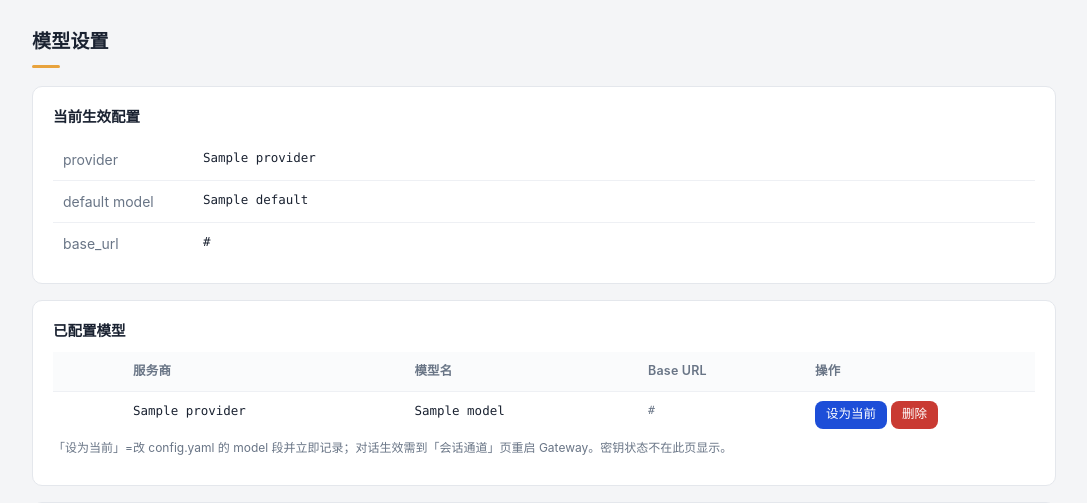
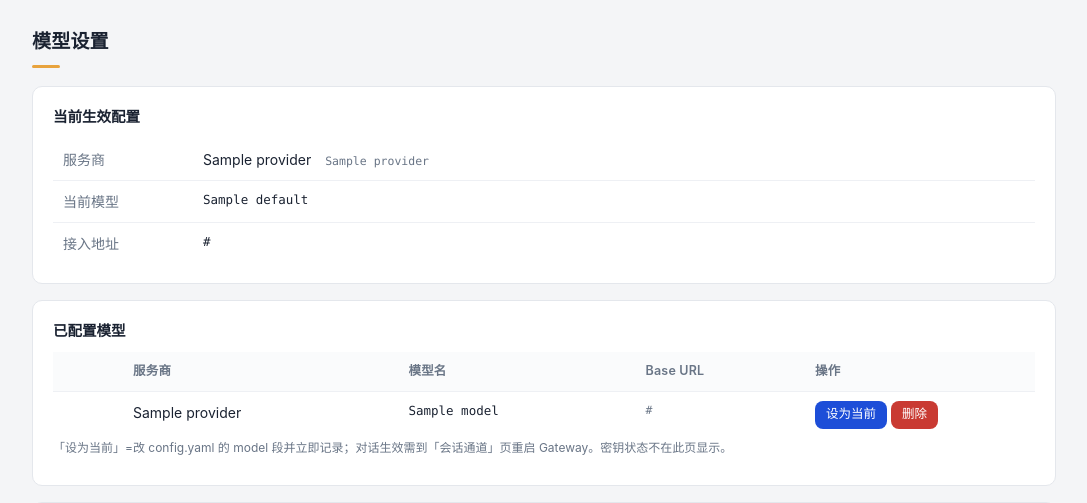
Before and after one commit to qq5871480/hermes-console, a Flask app: template templates/model.html in a window 1280 px wide. Shown: the top 503 px of the page, without its empty margins (96-1183 px from the left). Run offline with Flask 3, Linux system fonts and the light colour scheme; the template is opened without the code that fills it: most values are stand-ins (such as "Sample title", 1, 10 or a date in 2020).

Commit message:
fix: shared init password across workers (file-backed) + INSERT OR IGNORE race; feat: Chinese provider names on model page; add one-step install.sh

```diff
--- a/app.py
+++ b/app.py
@@ -29,9 +29,19 @@ APP_DIR = Path(__file__).resolve().parent
 DB_PATH = Path(os.environ.get('CONSOLE_DB', str(APP_DIR / 'console.db')))
 INIT_PASSWORD = os.environ.get('CONSOLE_INIT_PASSWORD', '')
 if not INIT_PASSWORD:
-    # 未指定初始密码时随机生成，首次启动打印到日志（仅初始化admin账户时生效）
-    INIT_PASSWORD = 'hc-' + secrets.token_hex(8)
-    print(f'[hermes-console] initial init_password (first init only, change after login): {INIT_PASSWORD}')
+    # 未指定时随机生成一次并落盘（600权限），保证多worker共用同一个初始密码
+    _pwf = Path(os.environ.get('CONSOLE_DB', str(APP_DIR / 'console.db'))).with_suffix('.initpw')
+    try:
+        if _pwf.exists():
+            INIT_PASSWORD = _pwf.read_text(encoding='utf-8').strip()
+        if not INIT_PASSWORD:
+            INIT_PASSWORD = 'hc-' + secrets.token_hex(8)
+            _pwf.write_text(INIT_PASSWORD, encoding='utf-8')
+            os.chmod(_pwf, 0o600)
+        print(f'[hermes-console] 初始密码（首次登录用，登录后强制修改）: {INIT_PASSWORD}')
+    except Exception:
+        INIT_PASSWORD = 'hc-' + secrets.token_hex(8)
+        print(f'[hermes-console] 初始密码（首次登录用，登录后强制修改）: {INIT_PASSWORD}')
 
 def _resolve_hermes_bin():
     env = os.environ.get('HERMES_BIN')
@@ -127,7 +137,7 @@ def init_db():
             login_fails INTEGER DEFAULT 0, locked_until REAL DEFAULT 0)''')
         if not conn.execute('SELECT id FROM users WHERE username="admin"').fetchone():
             salt = secrets.token_hex(16)
-            conn.execute('INSERT INTO users(username,pw_hash,salt,must_change) VALUES(?,?,?,1)',
+            conn.execute('INSERT OR IGNORE INTO users(username,pw_hash,salt,must_change) VALUES(?,?,?,1)',
                          ('admin', hashlib.pbkdf2_hmac('sha256', INIT_PASSWORD.encode(), salt.encode(), 200000).hex(), salt))
 
 def verify_pw(username, password):
@@ -684,7 +694,9 @@ def model():
         return redirect(url_for('model'))
     with db() as conn:
         models = [dict(r) for r in conn.execute('SELECT * FROM models ORDER BY is_current DESC, created DESC')]
-    return render_template('model.html', cur=m, plist=plist, reg=reg, models=models)
+    # provider id → 中文名映射，模板显示中文
+    pnames = {k: p.get('cn_name') or p.get('name') or k for k, p in reg.items()}
+    return render_template('model.html', cur=m, plist=plist, reg=reg, models=models, pnames=pnames)
 
 @app.route('/model/models', methods=['POST'])
 @login_required
--- a/templates/model.html
+++ b/templates/model.html
@@ -5,9 +5,9 @@
 <div class="card">
 <h3>当前生效配置</h3>
 <table>
-<tr><td style="width:140px;color:var(--mut)">provider</td><td class="mono">{{cur.get('provider','（未设）')}}</td></tr>
-<tr><td style="color:var(--mut)">default model</td><td class="mono">{{cur.get('default','（未设）')}}</td></tr>
-<tr><td style="color:var(--mut)">base_url</td><td class="mono">{{cur.get('base_url','（默认）')}}</td></tr>
+<tr><td style="width:140px;color:var(--mut)">服务商</td><td>{{pnames.get(cur.get('provider',''), cur.get('provider','（未设置）'))}}{% if cur.get('provider') %}　<span class="mono" style="color:var(--mut);font-size:11.5px">{{cur.get('provider')}}</span>{% endif %}</td></tr>
+<tr><td style="color:var(--mut)">当前模型</td><td class="mono">{{cur.get('default','（未设置）')}}</td></tr>
+<tr><td style="color:var(--mut)">接入地址</td><td class="mono">{{cur.get('base_url') or '（服务商官方默认）'}}</td></tr>
 </table>
 </div>
 
@@ -19,7 +19,7 @@
 {% for m2 in models %}
 <tr>
 <td>{% if m2.is_current %}<span class="tag g">当前</span>{% endif %}</td>
-<td class="mono">{{m2.provider}}</td>
+<td>{{pnames.get(m2.provider, m2.provider)}}{% if pnames.get(m2.provider) %}<div class="mono" style="color:var(--mut);font-size:11px">{{m2.provider}}</div>{% endif %}</td>
 <td class="mono">{{m2.model_name}}</td>
 <td class="mono" style="font-size:11.5px;color:var(--mut)">{{m2.base_url or '官方默认'}}</td>
 <td>
```
Also changed, not shown: 2 other files.
